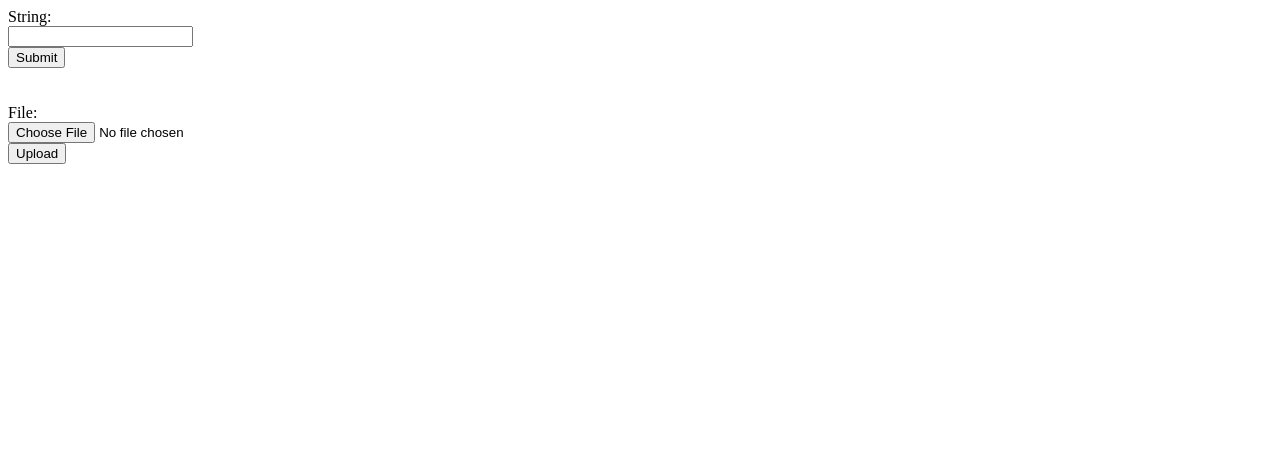
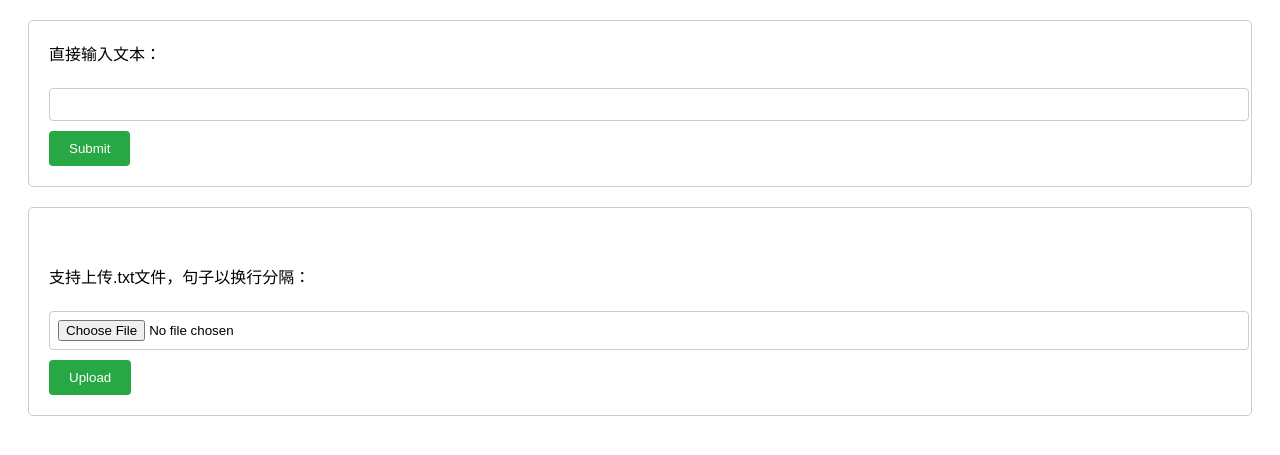
Before and after one commit to 1diot9/BIT_Computer_Task02, a Flask app: page /qshifter in a window 1280 px wide. Shown: the top 455 px of the page. Run offline with Flask 3, Linux system fonts and the light colour scheme; parts of the project's set-up code (start-up, migrations or seed data) failed here and were passed over.

Commit message:
fix web shift

```diff
--- a/app.py
+++ b/app.py
@@ -2,7 +2,7 @@ from flask import Flask
 from flask import render_template
 from flask import request
 
-from qshifter import QuickShifter
+from qshifter import QuickShifter, QuickShifterLines
 
 app = Flask(__name__)
 
@@ -36,10 +36,19 @@ def api_qshifter():
         # 在这里可以对每一行进行处理
         processed_lines = [line.strip() for line in content]
         result = []
+
+        # 所有句子一起排序
+        text = QuickShifterLines(processed_lines, merge=True)
+        result = text.lshifts
+
+        # 每个句子单独排序
+        '''
         for line in processed_lines:
             text = QuickShifter(line)
             array = text.shifts
             result.append(array)
+        '''
+
         return render_template("result_file.html", result=result)
 
     # 文本输入处理
--- /dev/null
+++ b/static/styles.css
@@ -0,0 +1,29 @@
+body {
+    font-family: Arial, sans-serif;
+}
+form {
+    margin: 20px;
+    padding: 20px;
+    border: 1px solid #ccc;
+    border-radius: 5px;
+}
+label {
+    display: block;
+    margin-bottom: 5px;
+}
+input[type="text"],
+input[type="file"] {
+    width: 100%;
+    padding: 8px;
+    margin-bottom: 10px;
+    border: 1px solid #ccc;
+    border-radius: 4px;
+}
+input[type="submit"] {
+    padding: 10px 20px;
+    background-color: #28a745;
+    color: white;
+    border: none;
+    border-radius: 4px;
+    cursor: pointer;
+}
--- a/templates/form.html
+++ b/templates/form.html
@@ -2,10 +2,11 @@
 <html>
 <head>
     <title>Form Example</title>
+    <link rel="stylesheet" href="/static/styles.css">
 </head>
 <body>
     <form action="/api/qshifter" method="post">
-        <label for="qshift">String:</label>
+        <label for="qshift">直接输入文本：</label>
         <br>
         <input type="text" id="qshift" name="qshift">
         <br>
@@ -15,7 +16,7 @@
 <!--    支持将多个句子写入文本并上传-->
     <form action="/api/qshifter" method="post" enctype="multipart/form-data">
         <br><br>
-        <label for="file">File:</label>
+        <label for="file">支持上传.txt文件，句子以换行分隔：</label>
         <br>
         <input type="file" id="file" name="file">
         <br>
--- /dev/null
+++ b/test.txt
@@ -0,0 +1,3 @@
+A simple test string b
+B simple ttt
+C web is simple
```
Also changed, not shown: 2 other files.
